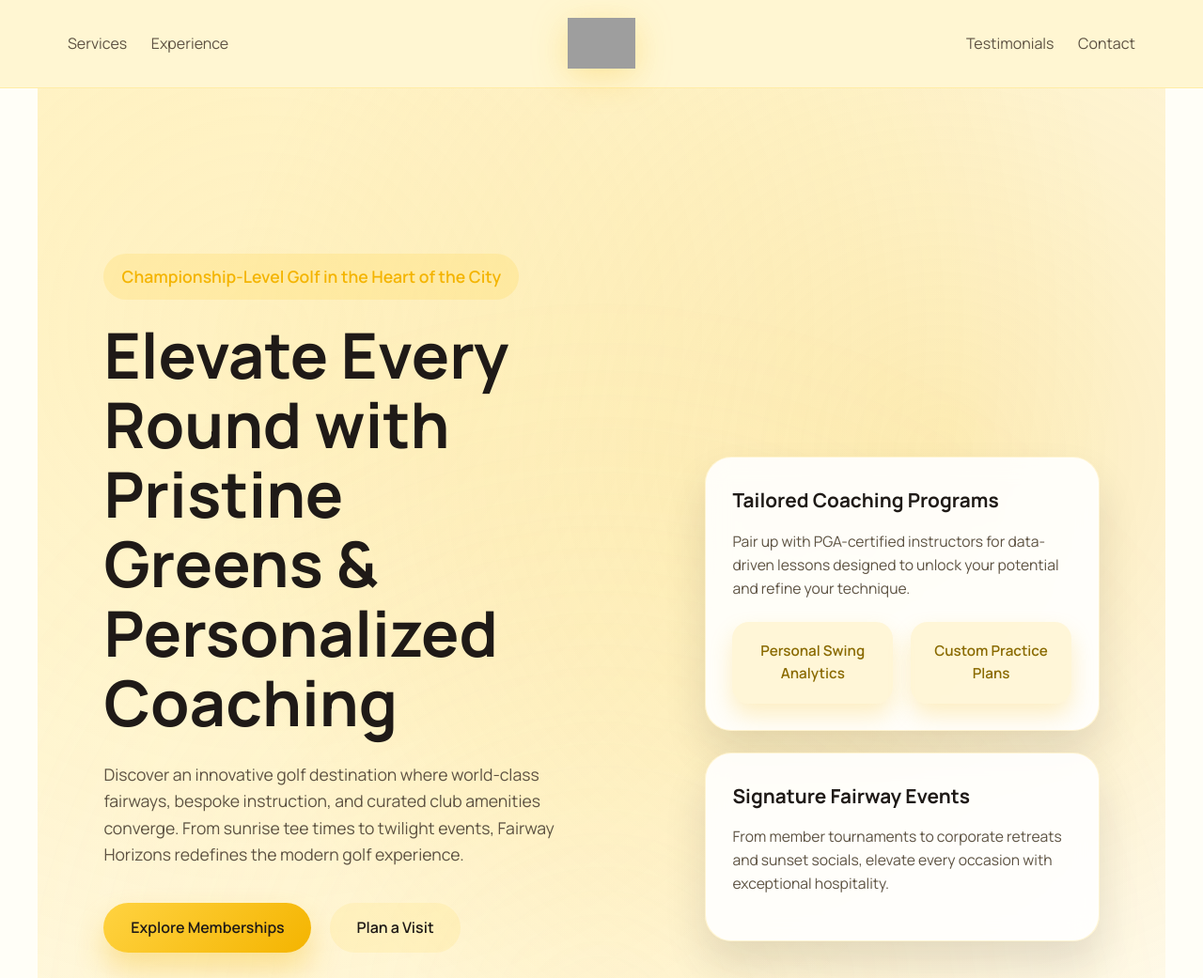
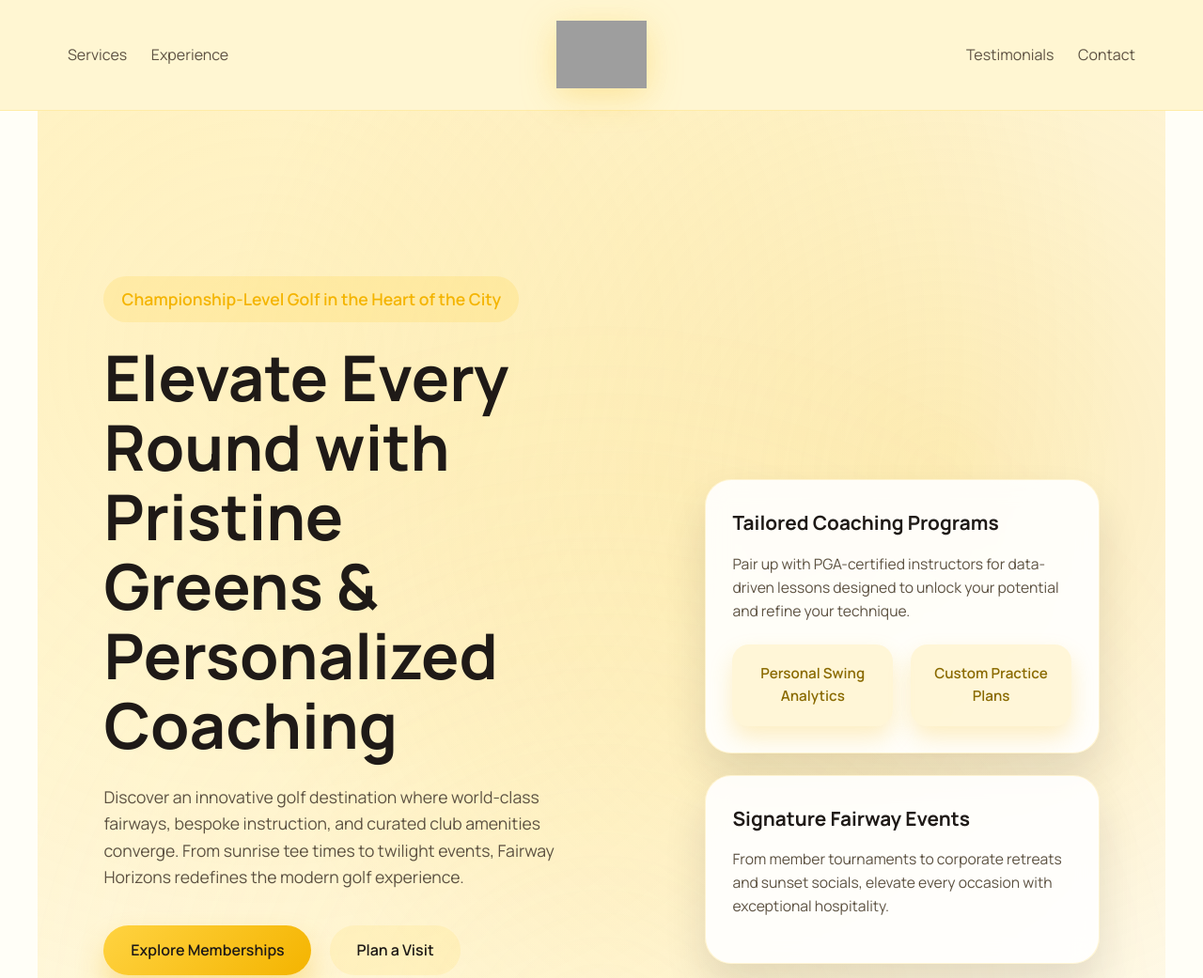
Before and after one commit to macccc383/CEFHKLMNPRWXY369, a plain HTML site: page index.html in a window 1280 px wide. Shown: the top 1041 px of the page at 94% size. Drawn offline with Linux system fonts and the light colour scheme; grey boxes are pictures that could not be loaded.

Commit message:
Enlarge header logo

```diff
--- a/index.html
+++ b/index.html
@@ -68,8 +68,8 @@
     }
 
     .logo img {
-      width: 72px;
-      height: 72px;
+      width: 96px;
+      height: 96px;
       object-fit: contain;
       filter: drop-shadow(0 8px 18px rgba(244, 180, 0, 0.28));
     }
```
